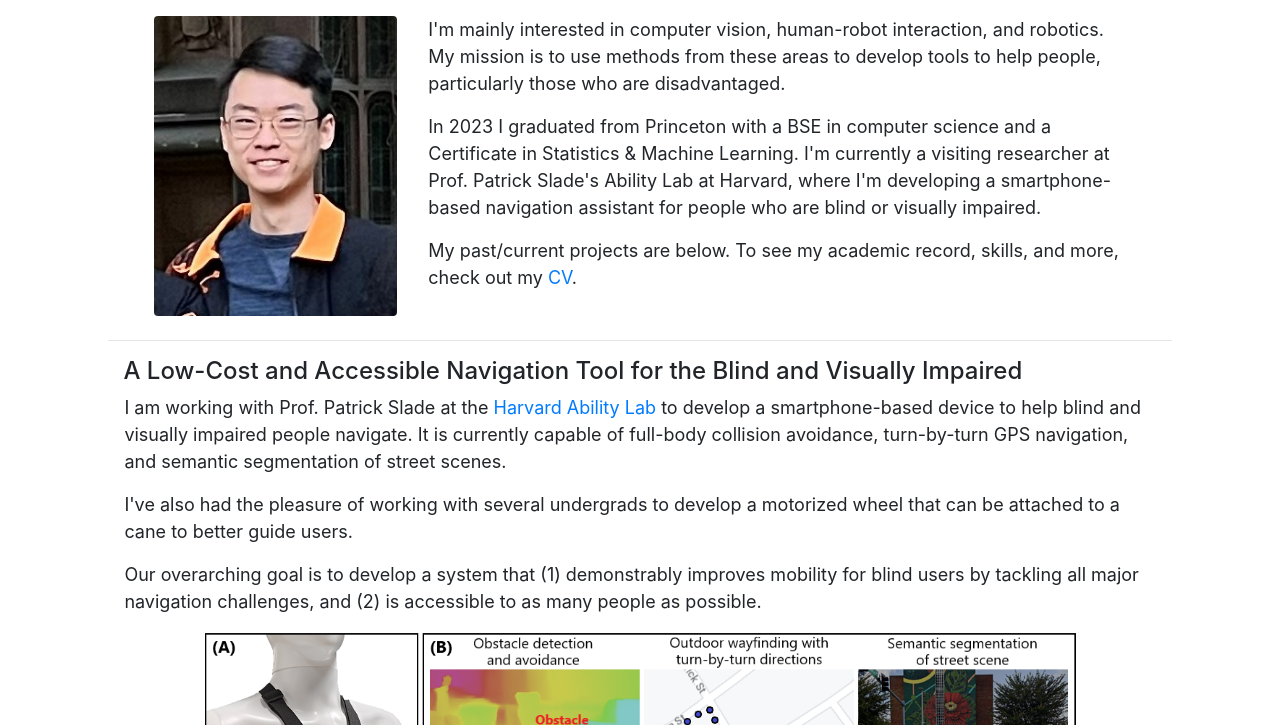
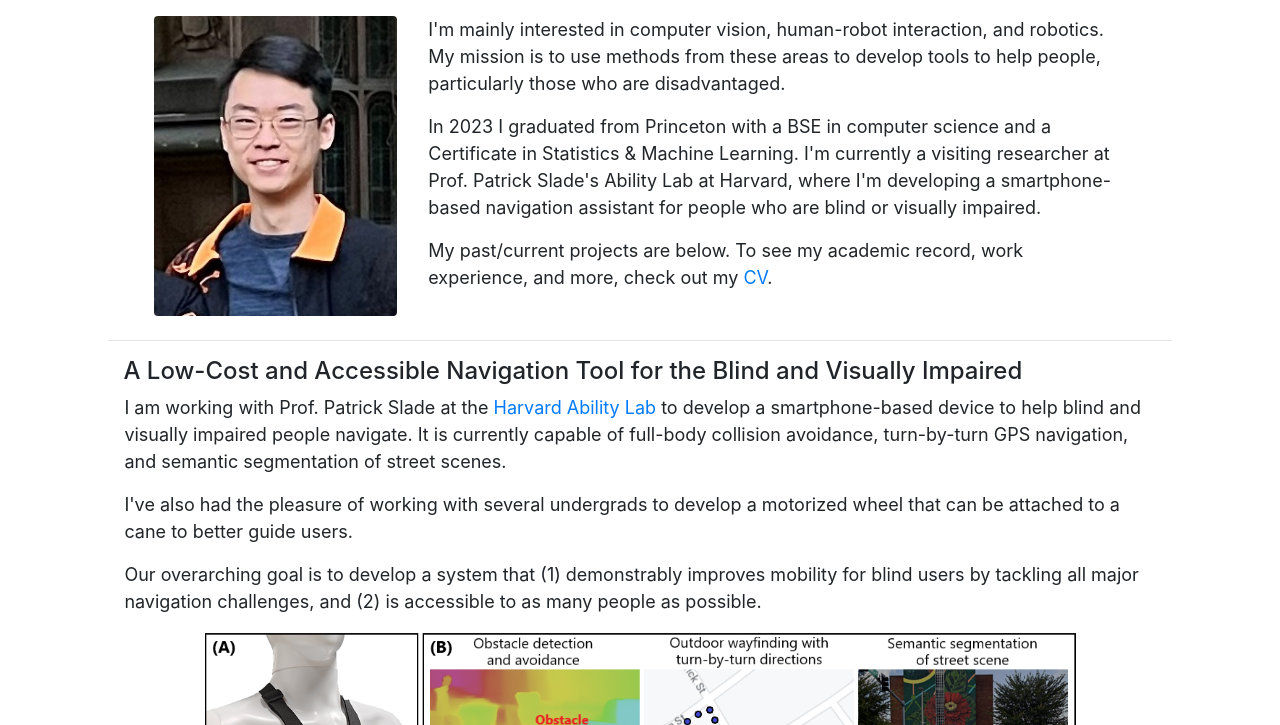
Before and after one commit to rl27/rl27.github.io, a plain HTML site: page index.html in a window 1280 px wide. Shown: the part 75-800 px from the top of the page. Drawn offline with nearby package versions, Linux system fonts and the light colour scheme.

Commit message:
Fix link

```diff
--- a/index.html
+++ b/index.html
@@ -58,7 +58,7 @@
             <div class="col-md-8 pl-3" id="description">
                 <p>I'm mainly interested in computer vision, human-robot interaction, and robotics. My mission is to use methods from these areas to develop tools to help people, particularly those who are disadvantaged.</p>
                 <p>In 2023 I graduated from Princeton with a BSE in computer science and a Certificate in Statistics & Machine Learning. I'm currently a visiting researcher at Prof. Patrick Slade's Ability Lab at Harvard, where I'm developing a smartphone-based navigation assistant for people who are blind or visually impaired.</p>
-                <p>My past/current projects are below. To see my academic record, skills, and more, check out my <a href="assets/pdf/rl-cv.pdf">CV</a>.</p>
+                <p>My past/current projects are below. To see my academic record, work experience, and more, check out my <a href="https://rl27.github.io/cv">CV</a>.</p>
                 </p>
             </div>
         </div>
```
